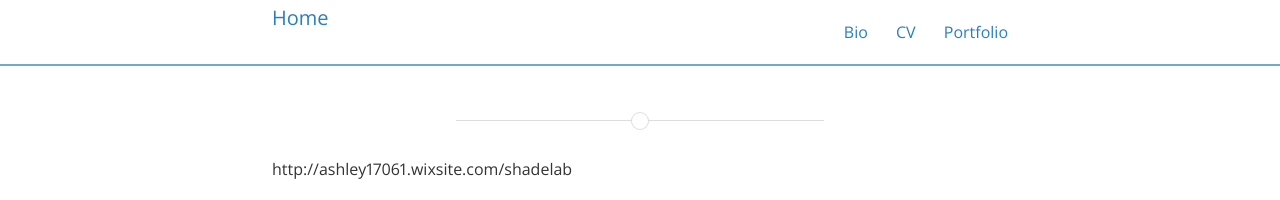
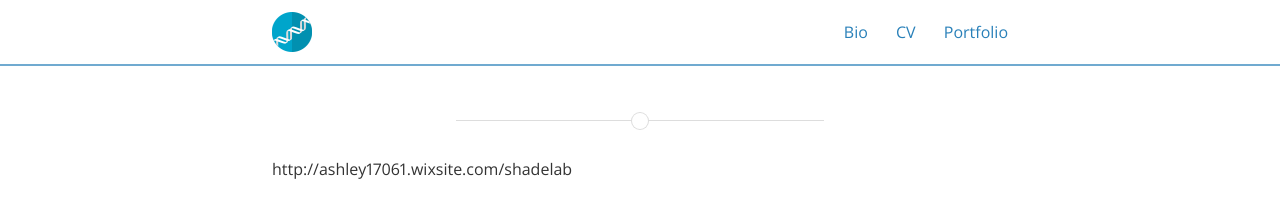
Before and after one commit to dunivint/dunivint.github.io, a Jekyll site: the page built from ShadeLab.md, in a window 1280 px wide. Shown: the top 200 px of the page. Built offline with Jekyll 4.4.1, drawn with Linux system fonts in a browser that asks for light colours; nearby versions of some CDN libraries; our own code applies the rules of GitHub Pages for plain Markdown files; a style sheet for code colours, icons or effects is not loaded.

Commit message:
further logo update

```diff
--- a/_config.yml
+++ b/_config.yml
@@ -19,7 +19,7 @@ description: >
 baseurl: "" # the subpath of your site, e.g. /blog/
 url: "http://dunivint.github.io" # the base hostname & protocol for your site
 cover: "/assets/pipette.long.jpeg"
-#logo: "/assets/pipette.long.jpeg"
+logo: "/assets/dna-icon-2316641_1280.png"
 logo-name: Home
 
 # Build settings
```
